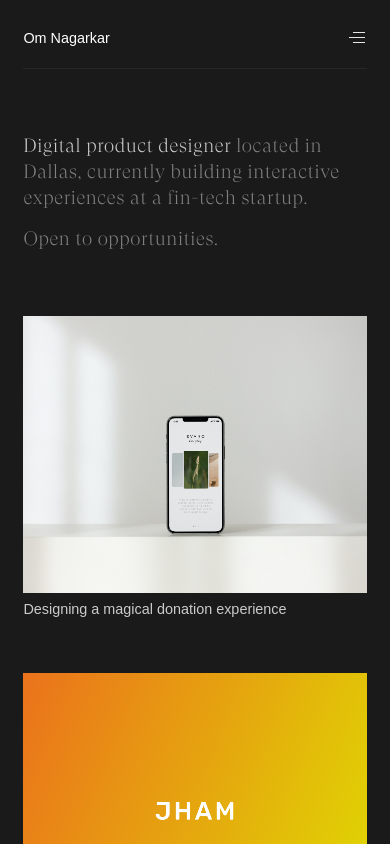
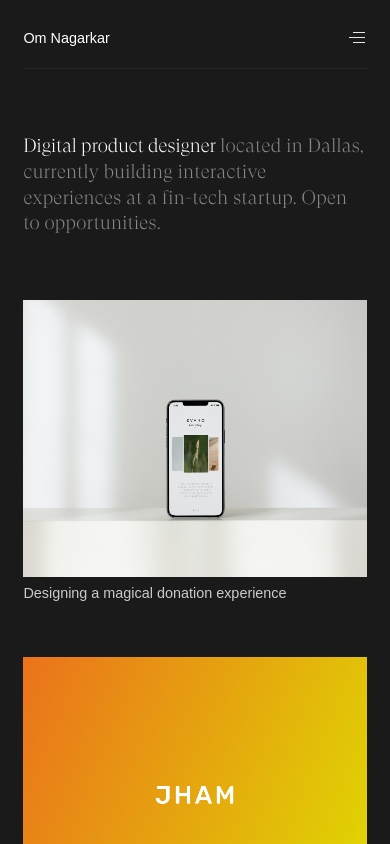
Before and after one commit to H0und5/nextport, a Next.js app: page / in a window 390 px wide. Shown: the top 844 px of the page. Built offline with nearby package versions, Linux system fonts and the light colour scheme.

Commit message:
-- Renovation -- Changed a bit of the styling for the MobileBio.

```diff
--- a/src/components/MobileBio.js
+++ b/src/components/MobileBio.js
@@ -7,7 +7,6 @@ const MobileBio = () => {
   return (
     <div className={styles.mobileBioContainer}>
       Digital product designer <span className={styles.mobileBioGreyed}> located in Dallas, currently building interactive experiences at a fin-tech startup.
-      <SmallDivider />
       Open to opportunities.</span>
     </div>
   )
--- a/styles/MobileBio.module.css
+++ b/styles/MobileBio.module.css
@@ -24,10 +24,9 @@
   .mobileBioContainer {
     display: block;
     font-family: 'GT Super Display';
-    color: #CBCBCB;
+    color: #FFFFFF;
     font-size: 1.2rem;
     font-weight: 100;
-    letter-spacing: .04rem;
     margin-bottom: 4rem;
     margin-top: 4rem;
     line-height: 1.6rem;
@@ -43,10 +42,10 @@
 
   .mobileBioGreyed {
     font-family: 'GT Super Display';
-    color: #808080;
+    color: #888888;
     font-size: 1.2rem;
     font-weight: 100;
-    letter-spacing: .04rem;
+    letter-spacing: .02rem;
     margin-bottom: 2.5rem;
   }
 
```
